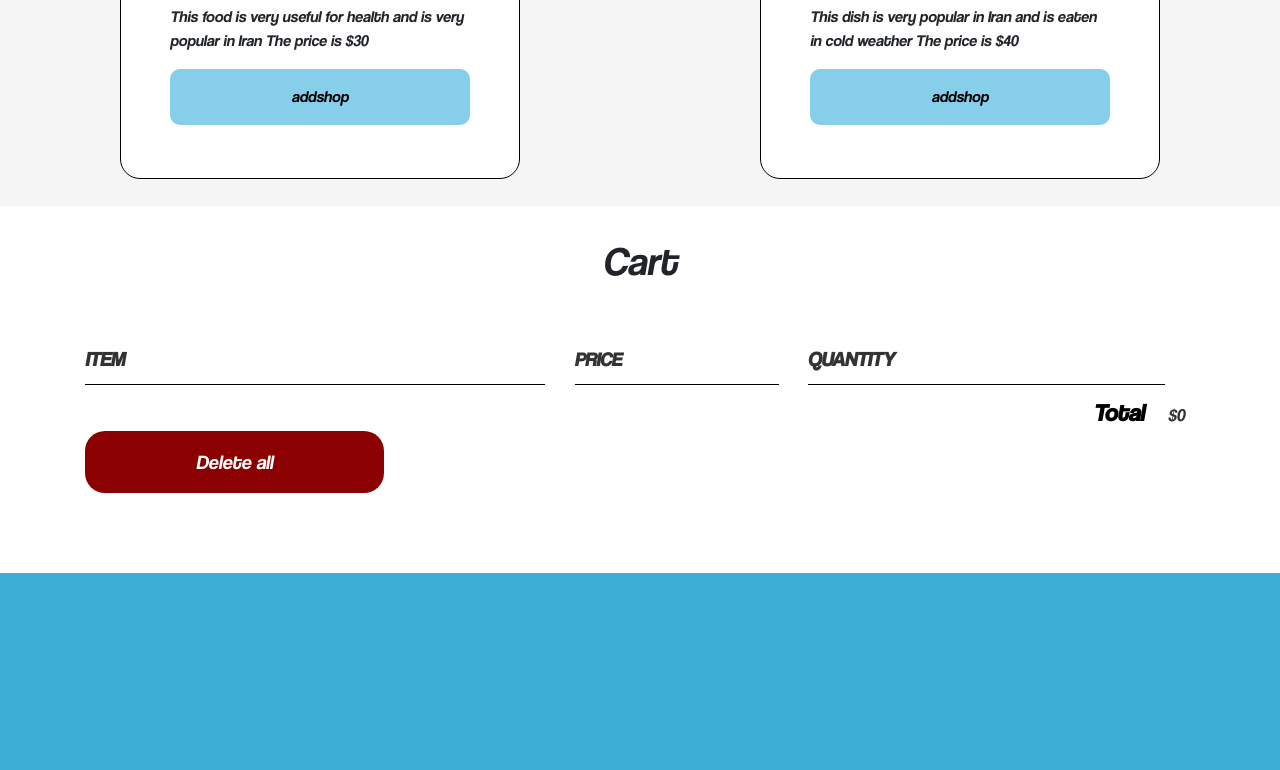
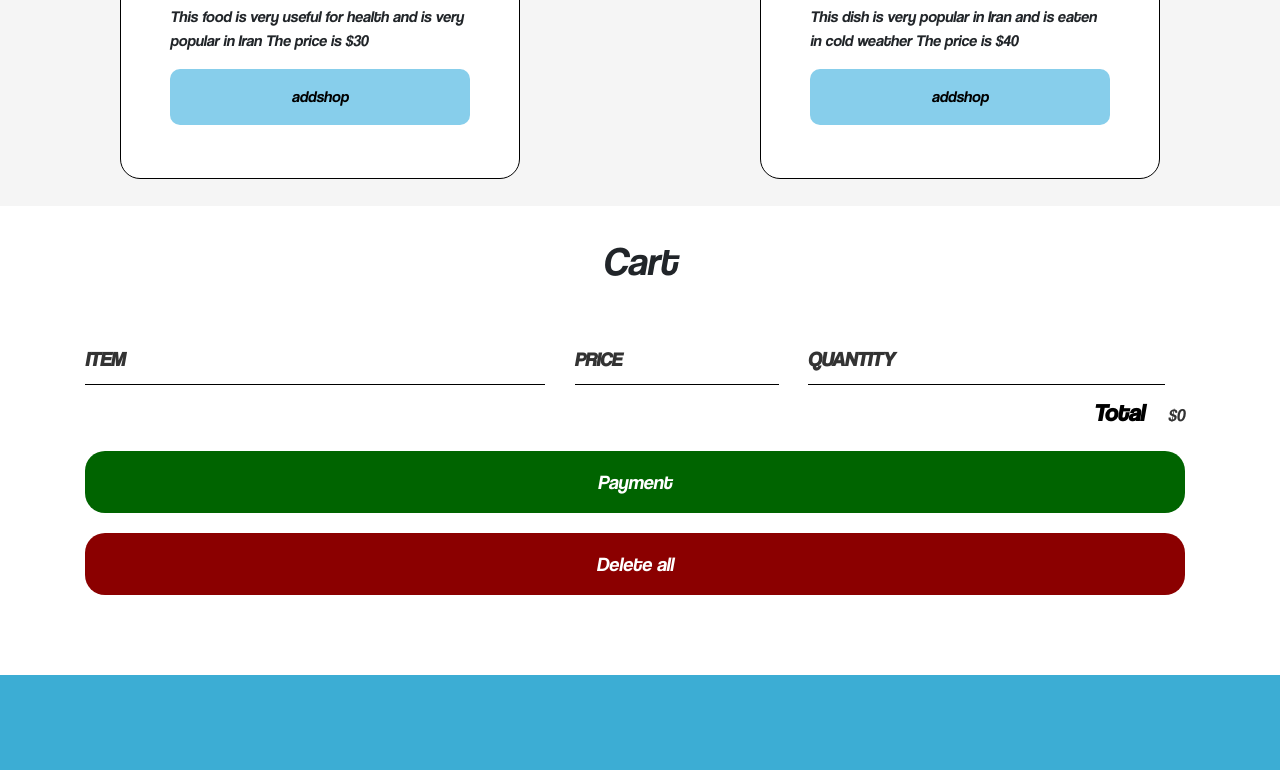
Before and after one commit to mahmoodi-majid/foods, a plain HTML site: page index.html in a window 1280 px wide. Shown: the part 2492-3262 px from the top of the page. Drawn offline with Linux system fonts and the light colour scheme.

Commit message:
add button payment fix the bug

```diff
--- a/css/styale.css
+++ b/css/styale.css
@@ -426,14 +426,14 @@
 }
 .cart-item-title {
   color: #333;
-  margin-left: .5em;
+  margin-left: 0.5em;
   font-size: 1.2em;
 }
 .cart-quantity-input {
   height: 34px;
   width: 50px;
   border-radius: 5px;
-    border: 1px solid #56CCF2;
+  border: 1px solid #56ccf2;
   background-color: #eee;
   color: #333;
   padding: 0;
@@ -448,11 +448,26 @@
   background: darkred;
   color: white;
   font-size: 20px;
-    width: 299px;
+  width: 100%;
   text-align: center;
   align-items: center;
   justify-content: center;
   border: none;
+  margin-top: 20px;
+}
+.Payment-all-btn {
+  display: flex;
+  border-radius: 20px;
+  padding: 16px;
+  background: darkgreen;
+  color: white;
+  font-size: 20px;
+  width: 100%;
+  text-align: center;
+  align-items: center;
+  justify-content: center;
+  border: none;
+  margin-top: 20px;
 }
 
 @media screen and (max-width: 992px) {
--- a/js/script.js
+++ b/js/script.js
@@ -6,7 +6,7 @@ const AllProduct = [
     ProductName: "Ghormeh sabzi",
     Price: 33,
     imgSrc: "img/ghormeSabzi.jpg",
-    avout:
+    about:
       "This Iranian food is very delicious Local meat and vegetables areused in this dishPrice: 33 $",
     count: 1,
   },
@@ -173,7 +173,6 @@ function addUserBasketToCard(userBasketPrduct) {
 }
 
 function removeProductFromBasket(ProductIds) {
-  console.log(ProductIds);
    userBasket =  userBasket.filter((userBasket) => {
 
     return userBasket.id !== ProductIds
@@ -205,5 +204,19 @@ function productPrice(userBasketPrice) {
 
 function removerAllProuduct(){
   userBasket = []
+  cartTotalPrice.innerHTML = 0
   addUserBasketToCard(userBasket)
 }
+
+(function paymentProduct(){
+  let btnPayment = $.createElement("button")
+  btnPayment.addEventListener("click" ,priceProduct)
+  btnPayment.innerHTML = "Payment"
+  btnPayment.classList = 'Payment-all-btn'
+  cartTotalPrice.insertAdjacentElement("afterend" , btnPayment )
+
+})()
+
+ function priceProduct(){
+  alert("Thank you for visiting our store \n log in || sign up ")
+ }
```
Lines whose indentation alone changed are shown as unchanged.
